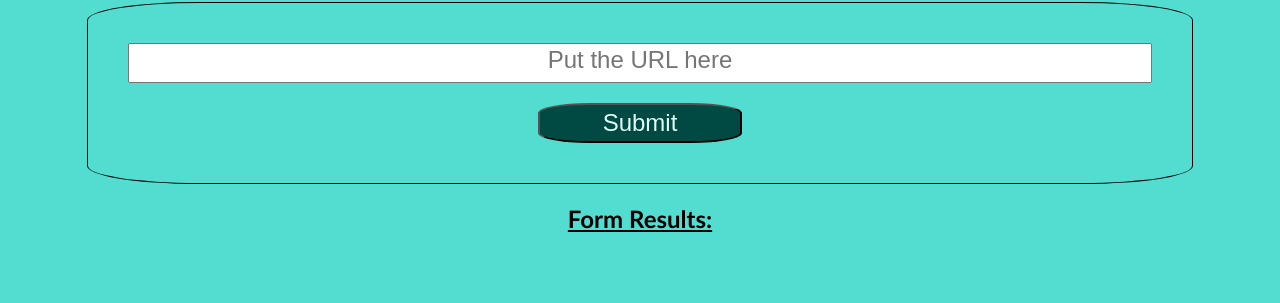
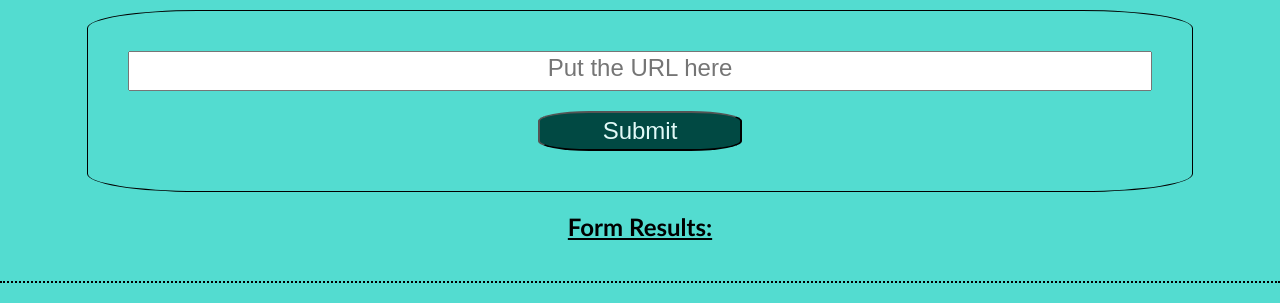
Before and after one commit to Bmg1612/News-article-with-NPL, a website built with webpack: page src/client/views/index.html in a window 1280 px wide. Shown: the part 161-464 px from the top of the page. Built offline with nearby package versions, Linux system fonts and the light colour scheme.

Commit message:
style: Changed grid-rows to min-content

```diff
--- a/src/client/js/formHandler.js
+++ b/src/client/js/formHandler.js
@@ -70,7 +70,6 @@ const handleSubmit = document.addEventListener("DOMContentLoaded", () => {
 
       try {
         const newData = await res.json();
-        console.log(newData);
         return newData;
       } catch (error) {
         alert("There was an error:", error.message);
@@ -90,7 +89,6 @@ const handleSubmit = document.addEventListener("DOMContentLoaded", () => {
             "<h2 class= 'error'>Sorry. This page cannot be analyzed because it is blocked.</h2>";
           return false;
         } else {
-          console.log(textData);
           results.innerHTML = `
             <li class="results__item"><span class="api__title">URL:</span> ${formText}</li>
             <li class="results__item"><span class="api__title">Agreement:</span> ${textData.agreement};</li>
--- a/src/client/styles/base.scss
+++ b/src/client/styles/base.scss
@@ -18,7 +18,7 @@ body {
 .grid__container {
   display: grid;
   grid-template-columns: 1fr;
-  grid-template-rows: 10% 80% 10%;
+  grid-template-rows: min-content;
   grid-template-areas:
     "nav"
     "main"
```
